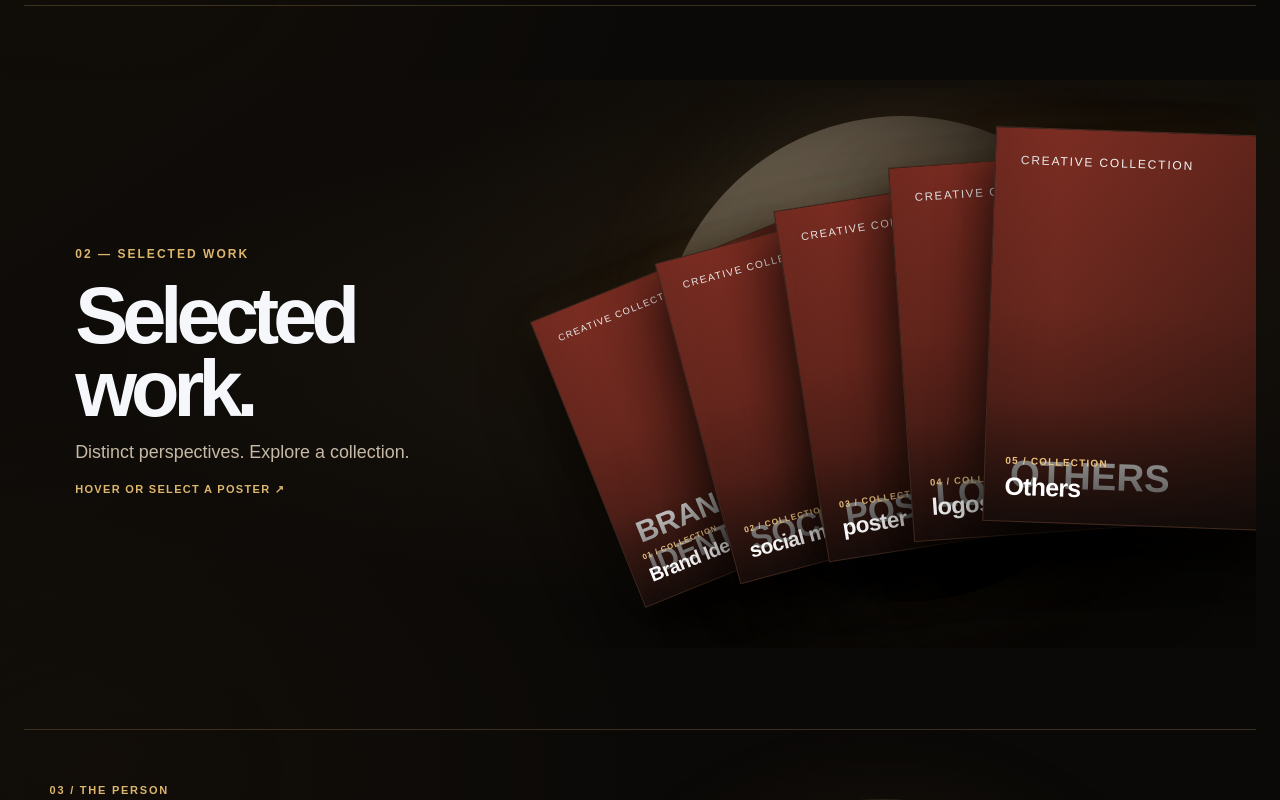
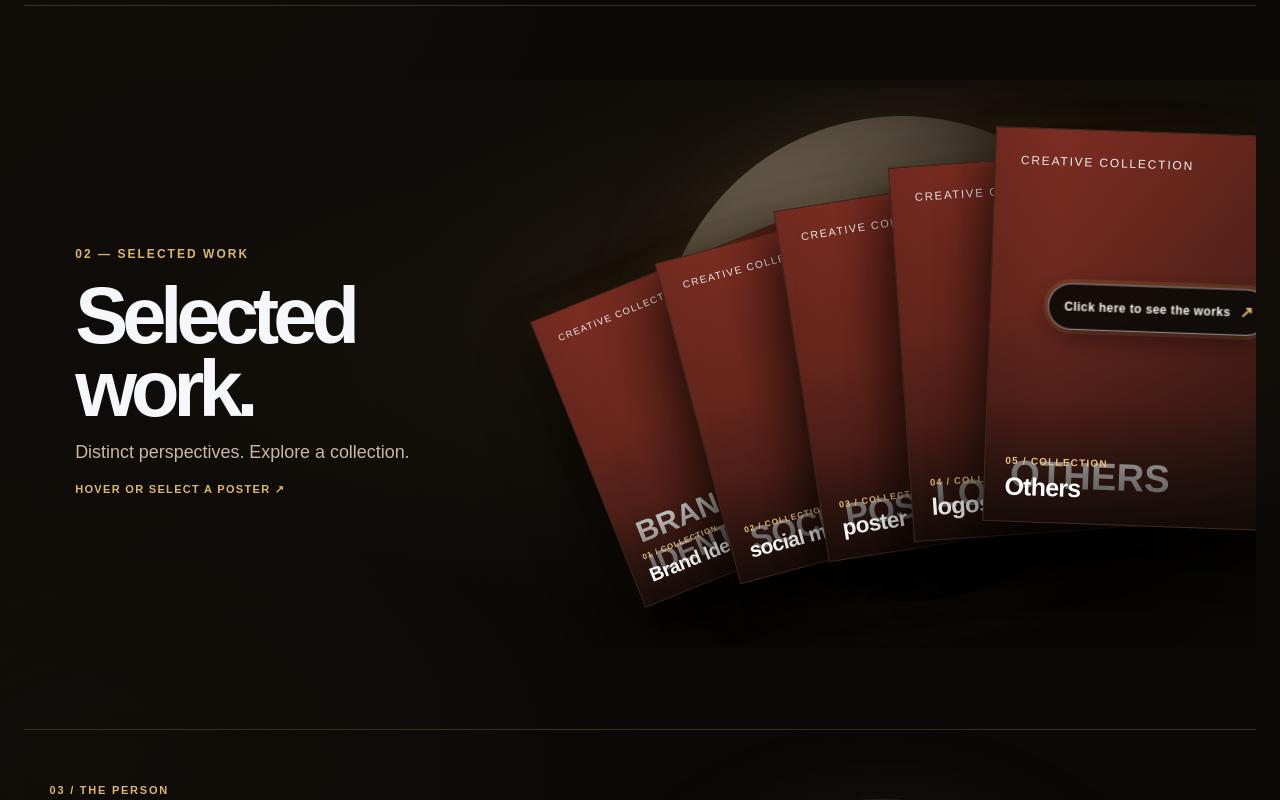
Before and after one commit to mkcoder1218/Tsgaye, a Next.js app: page / in a window 1280 px wide. Shown: the part 1520-2320 px from the top of the page. Built offline with nearby package versions, Linux system fonts and the light colour scheme.

Commit message:
Add animated click prompt to work posters (#5)
* Place animated works prompt on front poster

* Style visible bouncing prompt on work poster

```diff
--- a/app/globals.css
+++ b/app/globals.css
@@ -3039,6 +3039,27 @@ body {
   outline:2px solid var(--accent);outline-offset:2px;
 }
 .work-poster-hint{display:none}
+.work-poster-callout{
+  position:absolute;left:50%;top:48%;z-index:3;
+  display:flex;align-items:center;gap:9px;
+  width:max-content;max-width:calc(100% - 24px);
+  padding:12px 15px;border:1px solid rgba(255,255,255,.55);
+  border-radius:999px;background:rgba(11,9,7,.9);color:#fffdf7;
+  box-shadow:0 8px 28px rgba(0,0,0,.42),0 0 0 4px rgba(220,182,109,.15);
+  font-size:clamp(10px,.9vw,13px);font-weight:900;letter-spacing:.04em;
+  text-align:center;line-height:1.25;
+  transform:translate(-50%,-50%);
+  animation:work-poster-callout-bounce 1.35s ease-in-out infinite;
+  pointer-events:none;
+}
+.work-poster-callout span{color:var(--accent);font-size:1.35em}
+@keyframes work-poster-callout-bounce{
+  0%,100%{translate:0 0;scale:1}
+  45%{translate:0 -12px;scale:1.035}
+  65%{translate:0 -5px;scale:1.015}
+}
+.work-poster:hover .work-poster-callout,.work-poster:focus-visible .work-poster-callout{animation-play-state:paused}
+@media(prefers-reduced-motion:reduce){.work-poster-callout{animation:none}}
 @media(min-width:821px) and (max-height:750px){
  .work-editorial .work-poster-stage{height:clamp(395px,61vh,510px)}
  .work-poster{height:91%;width:clamp(250px,32vw,415px)}
--- a/components/sections/WorkGallery.tsx
+++ b/components/sections/WorkGallery.tsx
@@ -118,6 +118,11 @@ export function WorkGallery({ projects, galleries }: WorkGalleryProps) {
                   </div>
                 )}
               </div>
+              {index === projects.length - 1 && (
+                <span className="work-poster-callout" aria-hidden="true">
+                  Click here to see the works <span>↗</span>
+                </span>
+              )}
               <span className="work-poster-label">
                 <span><small>{project.number} / Collection</small><strong>{project.title}</strong></span>
                 <span aria-hidden="true">↗</span>
```
